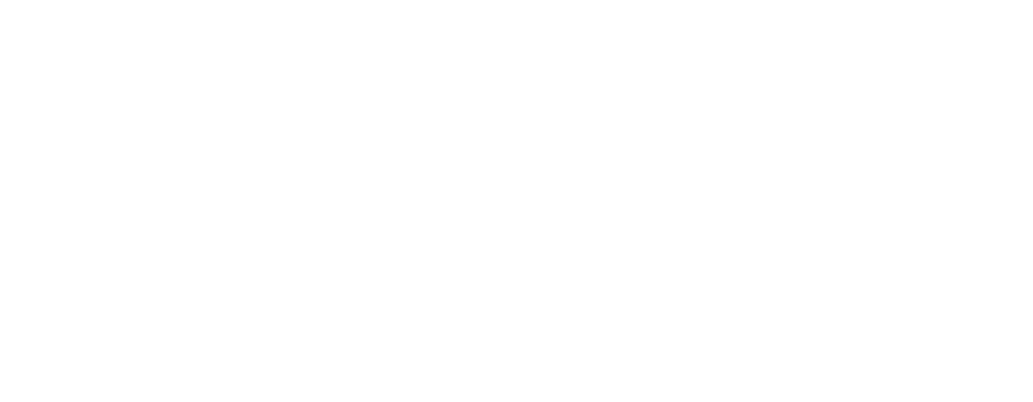
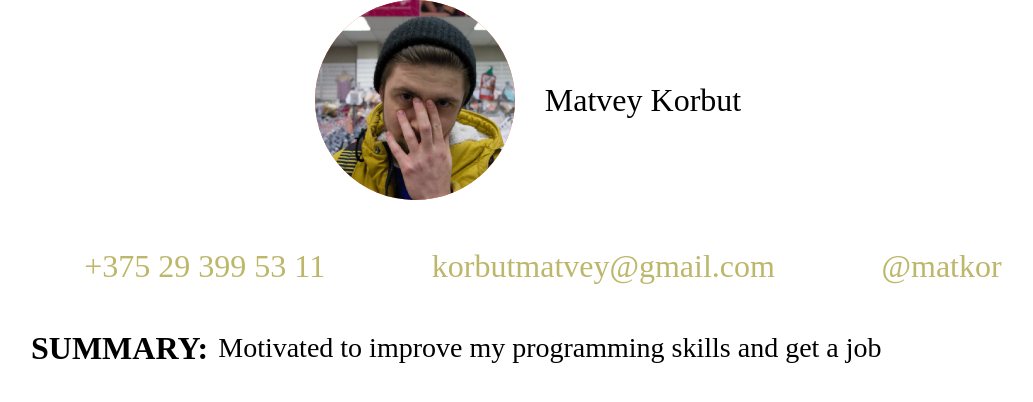
Before and after one commit to MatveyKorbut/rsschool-2019Q1-cv, a plain HTML site: page index.html in a window 1280 px wide. Shown: the whole page, without its empty margins (97-1130 px from the left). Drawn offline with Linux system fonts and the light colour scheme.

Commit message:
feat: add summary

```diff
--- a/index.html
+++ b/index.html
@@ -4,9 +4,30 @@
   <meta charset="UTF-8">
   <meta name="viewport" content="width=device-width, initial-scale=1.0">
   <meta http-equiv="X-UA-Compatible" content="ie=edge">
-  <title>Document</title>
+  <title>CV</title>
+  <link rel="stylesheet" href="styles/reset.css">
+  <link rel="stylesheet" href="styles/style.css">
 </head>
 <body>
+  <header>
+    <div class="container  about">
+        <div class="square">
+            <img src="assets/images/photo.jpg" alt="">
+        </div>
+        <h1>Matvey Korbut</h1>
+    </div>
+  </header>
+  <main>
+    <section class="container  contacts">
+      <a href="tel:+375 29 399 53 11">+375 29 399 53 11</a>
+      <a href="mailto:korbutmatvey@gmail.com">korbutmatvey@gmail.com</a>
+      <p>@matkor</p>
+    </section>
+    <section class="container summary">
+      <h2>Summary:</h2>
+      <p>Motivated to improve my programming skills and get a job</p>
+    </section>
 
+  </main>
 </body>
 </html>
--- /dev/null
+++ b/styles/reset.css
@@ -0,0 +1,43 @@
+html, body, div, span, applet, object, iframe,
+h1, h2, h3, h4, h5, h6, p, blockquote, pre,
+a, abbr, acronym, address, big, cite, code,
+del, dfn, em, img, ins, kbd, q, s, samp,
+small, strike, strong, sub, sup, tt, var,
+b, u, i, center,
+dl, dt, dd, ol, ul, li,
+fieldset, form, label, legend,
+table, caption, tbody, tfoot, thead, tr, th, td,
+article, aside, canvas, details, embed,
+figure, figcaption, footer, header, hgroup,
+menu, nav, output, ruby, section, summary,
+time, mark, audio, video {
+	margin: 0;
+	padding: 0;
+	border: 0;
+	font-size: 100%;
+	font: inherit;
+	vertical-align: baseline;
+}
+/* HTML5 display-role reset for older browsers */
+article, aside, details, figcaption, figure,
+footer, header, hgroup, menu, nav, section {
+	display: block;
+}
+body {
+	line-height: 1;
+}
+ol, ul {
+	list-style: none;
+}
+blockquote, q {
+	quotes: none;
+}
+blockquote:before, blockquote:after,
+q:before, q:after {
+	content: '';
+	content: none;
+}
+table {
+	border-collapse: collapse;
+	border-spacing: 0;
+}
--- a/styles/style.css
+++ b/styles/style.css
@@ -0,0 +1,90 @@
+header,
+main {
+  width: 100%;
+}
+
+h2 {
+  font-family: 'Times New Roman', Times, serif;
+  font-size: 28px;
+  font-weight: 700;
+  text-transform: uppercase;
+}
+
+.container {
+  width: 1024px;
+  margin: 0 auto;
+  margin-bottom: 50px;
+  display: flex;
+  align-items: center;
+}
+
+.about {
+  justify-content: center;
+}
+
+.container h1 {
+  font-family: 'Times New Roman', Times, serif;
+  font-size: 32px;
+  margin: 30px;
+}
+
+.square {
+  width: 200px;
+  height: 200px;
+  background: tomato;
+  border-radius: 100%;
+  overflow: hidden;
+}
+
+.square img {
+  position: relative;
+  left: -20%;
+}
+
+.contacts {
+  justify-content: space-around;
+}
+
+.contacts a,
+.contacts p {
+  font-family: 'Times New Roman', Times, serif;
+  font-size: 32px;
+  text-decoration: none;
+  color: #BDB76B;
+}
+
+p{
+  font-family: 'Times New Roman', Times, serif;
+  font-size: 28px;
+}
+
+
+.summary h2 {
+  font-family: 'Times New Roman', Times, serif;
+  font-size: 32px;
+  font-weight: 700;
+  text-transform: uppercase;
+  margin-right: 10px;
+}
+
+
+.skills ul{
+  font-family: 'Times New Roman', Times, serif;
+  font-size: 20px;
+  font-weight: 700;
+  display: flex;
+}
+
+.skills ul li {
+  margin: 0 10px;
+}
+
+.code {
+  font-family: 'Times New Roman', Times, serif;
+  font-size: 24px;
+}
+
+.code a{
+  text-decoration: none;
+  color: black;
+}
```
Also changed, not shown: assets/images/photo.jpg (added).
